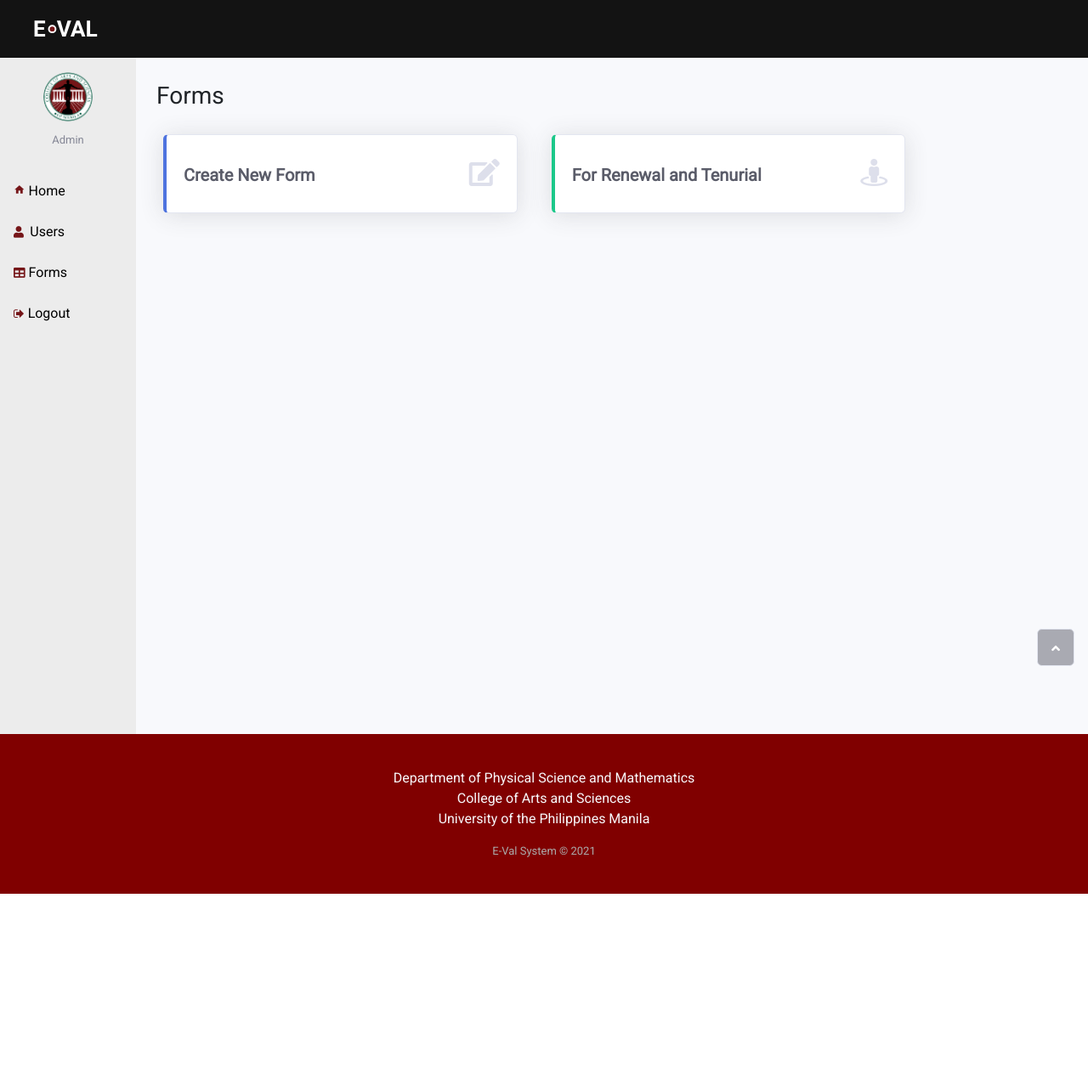
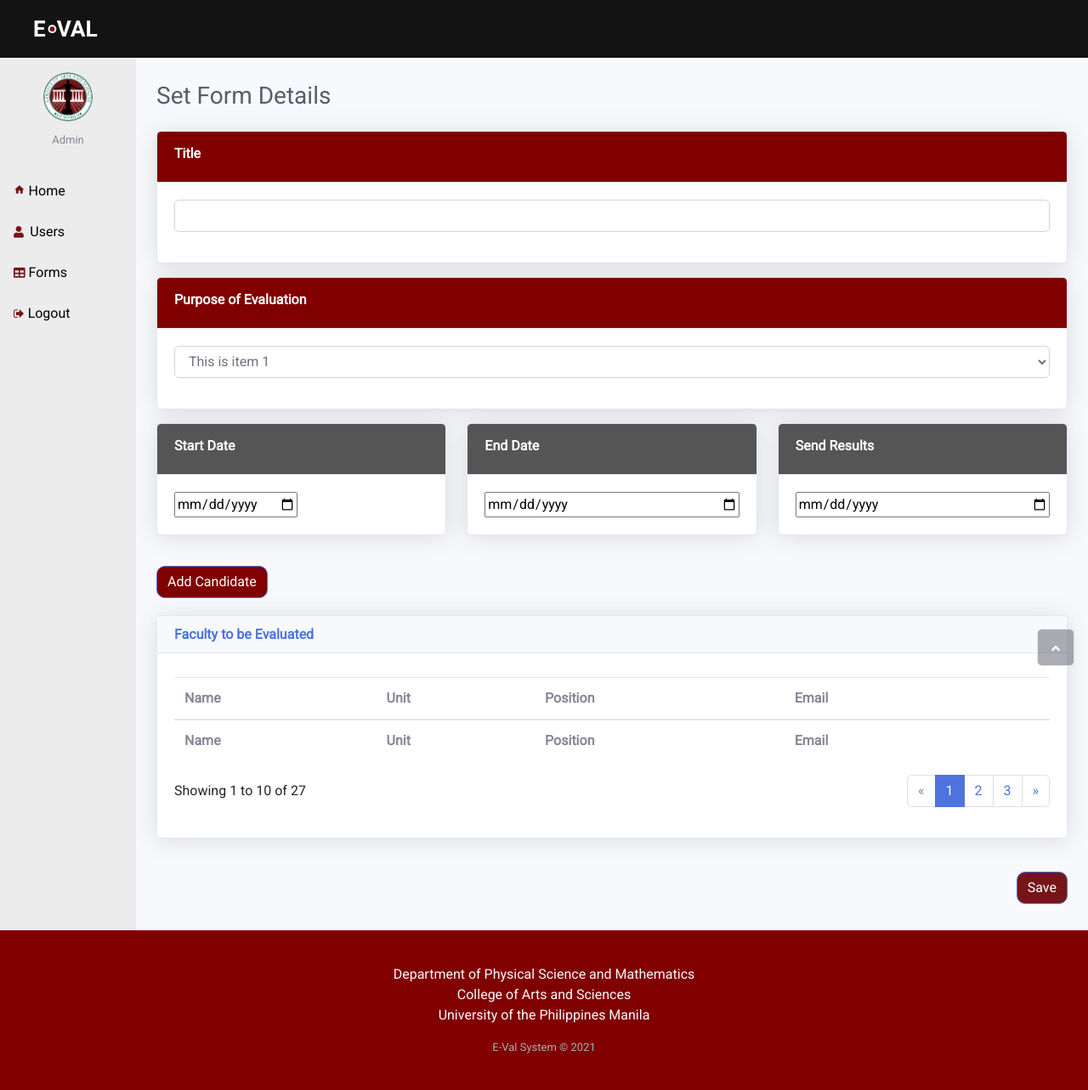
Before and after one commit to CMSC128-2/DPSM-EVal, a Flask app: page /admin/add-form in a window 1280 px wide. Shown: the whole page at 85% size. Before the commit the page ends 1052 px from the top, so only its background shows below. Run offline with Flask 2, Linux system fonts and the light colour scheme; some libraries are stand-ins or nearby versions.

Commit message:
add user fix

```diff
--- a/src/templates/admin/dashboard.html
+++ b/src/templates/admin/dashboard.html
@@ -12,13 +12,13 @@
                         <div class="row">
                             <div class="col-md-6 col-xl-4 mb-4">
                                 <div class="card shadow border-left-primary py-2" href="admin_eval_settings.html">
-                                    <div class="card-body">
+                                    <div class="card-body" href = "{{url_for('dpsm_eval_blueprint.open_form')}}">
                                         <div class="row align-items-center no-gutters">
                                             <div class="col mr-2">
-                                                <div class="text-uppercase text-primary font-weight-bold text-xs mb-1"><span>CREATE</span></div>
+                                                <div class="text-uppercase text-primary font-weight-bold text-xs mb-1"><span>OPEN</span></div>
                                                 <div class="text-dark font-weight-bold h5 mb-0"><span>EVALUATION</span></div>
                                             </div>
-                                            <div class="col-auto"><i class="fas fa-plus-circle fa-2x text-gray-300"></i></div>
+                                            <div class="col-auto"><i class="fas fa-plus-circle fa-2x text-gray-300" ></i></div>
                                         </div>
                                     </div>
                                 </div>
--- a/src/templates/admin/forms/add-forms.html
+++ /dev/null
@@ -1,37 +0,0 @@
-{% extends "admin/layout-admin.html" %} {% block add_forms %}
-        <div class="d-flex flex-column" id="content-wrapper">
-            <div id="content" style="margin-top: 2rem;">
-                <div class="container-fluid mb-5">
-                    <h3>Forms</h3>
-                    <div class="row">
-                        <div class="col-xl-5" style="padding: 20px;"><a href="admin_edit_category.html">
-                                <div class="card shadow border-left-primary py-2">
-                                    <div class="card-body">
-                                        <div class="row align-items-center no-gutters">
-                                            <div class="col mr-2">
-                                                <div class="text-uppercase text-primary font-weight-bold text-xs mb-1"><span></span></div>
-                                                <div class="text-dark font-weight-bold h5 mb-0"><span>Create New Form</span></div>
-                                            </div>
-                                            <div class="col-auto"><i class="fas fa-edit fa-2x text-gray-300"></i></div>
-                                        </div>
-                                    </div>
-                                </div>
-                            </a></div>
-                        <div class="col-xl-5" style="padding: 20px;"><a href="new_form.html">
-                                <div class="card shadow border-left-success py-2">
-                                    <div class="card-body">
-                                        <div class="row align-items-center no-gutters">
-                                            <div class="col mr-2">
-                                                <div class="text-uppercase text-success font-weight-bold text-xs mb-1"><span></span></div>
-                                                <div class="text-dark font-weight-bold h5 mb-0"><span>For Renewal and Tenurial</span></div>
-                                            </div>
-                                            <div class="col-auto"><i class="fas fa-street-view fa-2x text-gray-300"></i></div>
-                                        </div>
-                                    </div>
-                                </div>
-                            </a></div>
-                    </div>
-                </div>
-            </div>
-        </div><a class="border rounded d-inline scroll-to-top" href="#page-top"><i class="fas fa-angle-up"></i></a>
-{% endblock %}
--- /dev/null
+++ b/src/templates/admin/forms/open-form.html
@@ -0,0 +1,130 @@
+{% extends "admin/layout-admin.html" %} {% block add_forms %}
+<div class="d-flex flex-column" id="content-wrapper">
+    <div id="content" style="margin-top: 2rem;">
+        <div class="container-fluid">
+            <div class="d-sm-flex justify-content-between align-items-center mb-4">
+                <h3 class="text-dark mb-0">Set Form Details</h3>
+            </div>
+            <div class="row">
+                <div class="col">
+                    <div class="card shadow mb-3">
+                        <div class="card-header py-3" style="background: rgb(128,0,0);color: rgb(255,255,255);">
+                            <h6 id="form_name-3"><strong>Title</strong></h6>
+                        </div>
+                        <div class="card-body">
+                            <form>
+                                <div class="form-row">
+                                    <div class="col-xl-12">
+                                        <div class="form-group"><input type="text" class="form-control" id="form_title" /></div>
+                                    </div>
+                                </div>
+                            </form>
+                        </div>
+                    </div>
+                </div>
+            </div>
+            <div class="row">
+                <div class="col">
+                    <div class="card shadow mb-3">
+                        <div class="card-header py-3" style="background: rgb(128,0,0);color: rgb(255,255,255);">
+                            <h6 id="form_name"><strong>Purpose of Evaluation</strong></h6>
+                        </div>
+                        <div class="card-body">
+                            <form>
+                                <div class="form-row">
+                                    <div class="col-xl-12">
+                                        <div class="form-group"><select class="form-control" id="eval_purpose" style="width: 100%;" onchange="hideShowButton()">
+                                                <optgroup label="This is a group">
+                                                    <option value="renewal" selected>This is item 1</option>
+                                                    <option value="tenurial">This is item 2</option>
+                                                    <option value="14">This is item 3</option>
+                                                </optgroup>
+                                            </select></div>
+                                    </div>
+                                </div>
+                            </form>
+                        </div>
+                    </div>
+                </div>
+            </div>
+            <div class="row">
+                <div class="col-lg-7 col-xl-4">
+                    <div class="card shadow mb-3">
+                        <div class="card-header py-3" style="background: #555555;color: rgb(255,255,255);">
+                            <h6 id="form_name-1"><strong>Start Date</strong></h6>
+                        </div>
+                        <div class="card-body"><input id="open_eval" type="date" value="open_eval" /></div>
+                    </div>
+                </div>
+                <div class="col-lg-7 col-xl-4">
+                    <div class="card shadow mb-3">
+                        <div class="card-header py-3" style="background: #555555;color: rgb(255,255,255);">
+                            <h6 id="form_name-1"><strong>End Date</strong></h6>
+                        </div>
+                        <div class="card-body"><input id="close_eval" type="date" value="open_eval" style="width: 100%;" /></div>
+                    </div>
+                </div>
+                <div class="col-lg-7 col-xl-4">
+                    <div class="card shadow mb-3">
+                        <div class="card-header py-3" style="background: #555555;color: rgb(255,255,255);">
+                            <h6 id="form_name-2"><strong>Send Results</strong></h6>
+                        </div>
+                        <div class="card-body"><input id="send_result" type="date" value="open_eval" style="width: 100%;" /></div>
+                    </div>
+                </div>
+            </div>
+            <div class="row" id="to_be_evaluated">
+                <div class="col" id="for_tenurial"><button class="btn btn-primary" type="button" style="margin: 20px 0px;background: rgb(128,0,0);color: rgb(255,255,255);border-radius: 10px;">Add Candidate</button>
+                    <div class="card shadow mb-4">
+                        <div class="card-header d-flex justify-content-between align-items-center">
+                            <h6 class="text-primary font-weight-bold m-0">Faculty to be Evaluated</h6>
+                        </div>
+                        <div class="card-body">
+                            <div class="table-responsive table mt-2" id="to_be_evaluated" role="grid" aria-describedby="dataTable_info">
+                                <table class="table my-0" id="dataTable">
+                                    <thead>
+                                        <tr>
+                                            <th>Name</th>
+                                            <th>Unit</th>
+                                            <th>Position</th>
+                                            <th>Email</th>
+                                            <th></th>
+                                        </tr>
+                                    </thead>
+                                    <tbody></tbody>
+                                    <tfoot>
+                                        <tr>
+                                            <td><strong>Name</strong></td>
+                                            <td><strong>Unit</strong></td>
+                                            <td><strong>Position</strong></td>
+                                            <td><strong>Email</strong></td>
+                                            <td></td>
+                                        </tr>
+                                    </tfoot>
+                                </table>
+                            </div>
+                            <div class="row">
+                                <div class="col-md-6 align-self-center">
+                                    <p id="dataTable_info" class="dataTables_info" role="status" aria-live="polite">Showing 1 to 10 of 27</p>
+                                </div>
+                                <div class="col-md-6">
+                                    <nav class="d-lg-flex justify-content-lg-end dataTables_paginate paging_simple_numbers">
+                                        <ul class="pagination">
+                                            <li class="page-item disabled"><a class="page-link" href="#" aria-label="Previous"><span aria-hidden="true">«</span></a></li>
+                                            <li class="page-item active"><a class="page-link" href="#">1</a></li>
+                                            <li class="page-item"><a class="page-link" href="#">2</a></li>
+                                            <li class="page-item"><a class="page-link" href="#">3</a></li>
+                                            <li class="page-item"><a class="page-link" href="#" aria-label="Next"><span aria-hidden="true">»</span></a></li>
+                                        </ul>
+                                    </nav>
+                                </div>
+                            </div>
+                        </div>
+                    </div>
+                </div>
+            </div>
+            <div class="form-group text-right"><button class="btn btn-primary" id="save_eval_settings" type="button" style="color: rgb(255,255,255);background: rgb(117,21,24);border-radius: 10px;margin: 15px 0px;" name="save_eval_settings">Save</button></div>
+        </div>
+    </div>
+</div><a class="border rounded d-inline scroll-to-top" href="#page-top"><i class="fas fa-angle-up"></i></a>
+{% endblock %}<html>
--- a/src/templates/admin/layout-admin.html
+++ b/src/templates/admin/layout-admin.html
@@ -35,7 +35,7 @@
                     </li>
                     <li class="nav-item"><a class="nav-link active" href="{{url_for('dpsm_eval_blueprint.admin_dashboard')}}"><i class="fas fa-table"></i><span>Home</span></a></li>
                     <li class="nav-item"><a class="nav-link" href="{{ url_for('dpsm_eval_blueprint.admin_user_list')}}"><i class="fas fa-sign-out-alt"></i><span>Users</span></a></li>
-                    <li class="nav-item"><a class="nav-link" href="{{url_for('dpsm_eval_blueprint.add_forms')}}"><i class="fas fa-sign-out-alt"></i><span>Forms</span></a></li>
+                    <li class="nav-item"><a class="nav-link" href="{{url_for('dpsm_eval_blueprint.open_form')}}"><i class="fas fa-sign-out-alt"></i><span>Forms</span></a></li>
                     <li class="nav-item"><a class="nav-link" href="{{url_for('dpsm_eval_blueprint.logout')}}"><i class="fas fa-sign-out-alt"></i><span>Logout</span></a></li>
                 </ul>
             </div>
@@ -55,7 +55,7 @@
                     </li>
 
                     <li class="nav-item"><a class="nav-link text-left" href="{{url_for('dpsm_eval_blueprint.admin_dashboard')}}"><i class="material-icons">home</i><span>Home</span></a><a class="nav-link text-left" href="{{ url_for('dpsm_eval_blueprint.admin_user_list')}}"><i class="fas fa-user"></i>
-                        <span>Users</span></a><a class="nav-link text-left" href="{{ url_for('dpsm_eval_blueprint.add_forms')}}"><i class="fas fa-table"></i><span>Forms</span></a></li>
+                        <span>Users</span></a><a class="nav-link text-left" href="{{ url_for('dpsm_eval_blueprint.open_form')}}"><i class="fas fa-table"></i><span>Forms</span></a></li>
                     <li class="nav-item"><a class="nav-link text-left" href="{{url_for('dpsm_eval_blueprint.logout')}}"><i class="fa fa-sign-out"></i><span>Logout</span></a></li>
                 </ul>
             </div>
--- a/src/templates/admin/user/add-user.html
+++ b/src/templates/admin/user/add-user.html
@@ -95,7 +95,7 @@
                                 <div class="form-row">
                                     <div class="col">
                                         <div class="form-group"><label for="city"><strong>Work Title</strong></label>
-                                            <select class="form-control" name = "status">
+                                            <select class="form-control" name = "work_title">
                                                 <optgroup label="Full Time">
                                                     &nbsp;<optgroup label="Instructor">
                                                         <option value="Instructor 1" id="Instructor 1">I1</option>
--- a/src/user/routes.py
+++ b/src/user/routes.py
@@ -232,8 +232,8 @@ def delete_user(id):
 		return 'Problem deleting user'
 
 @dpsm_eval_blueprint.route('/admin/add-form')
-def add_forms():
-	return render_template('admin/forms/add-forms.html')
+def open_form():
+	return render_template('admin/forms/open-form.html')
 
 
 
```
